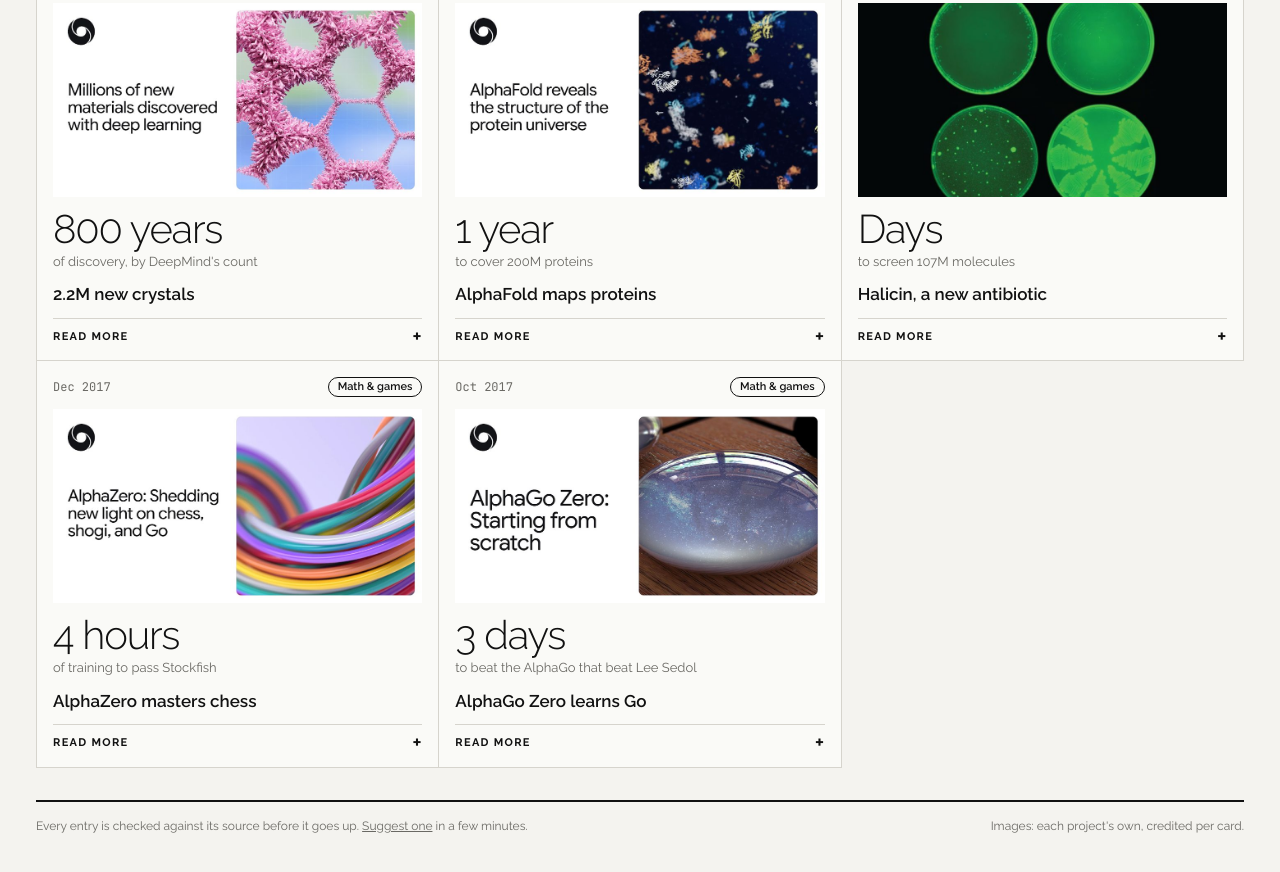
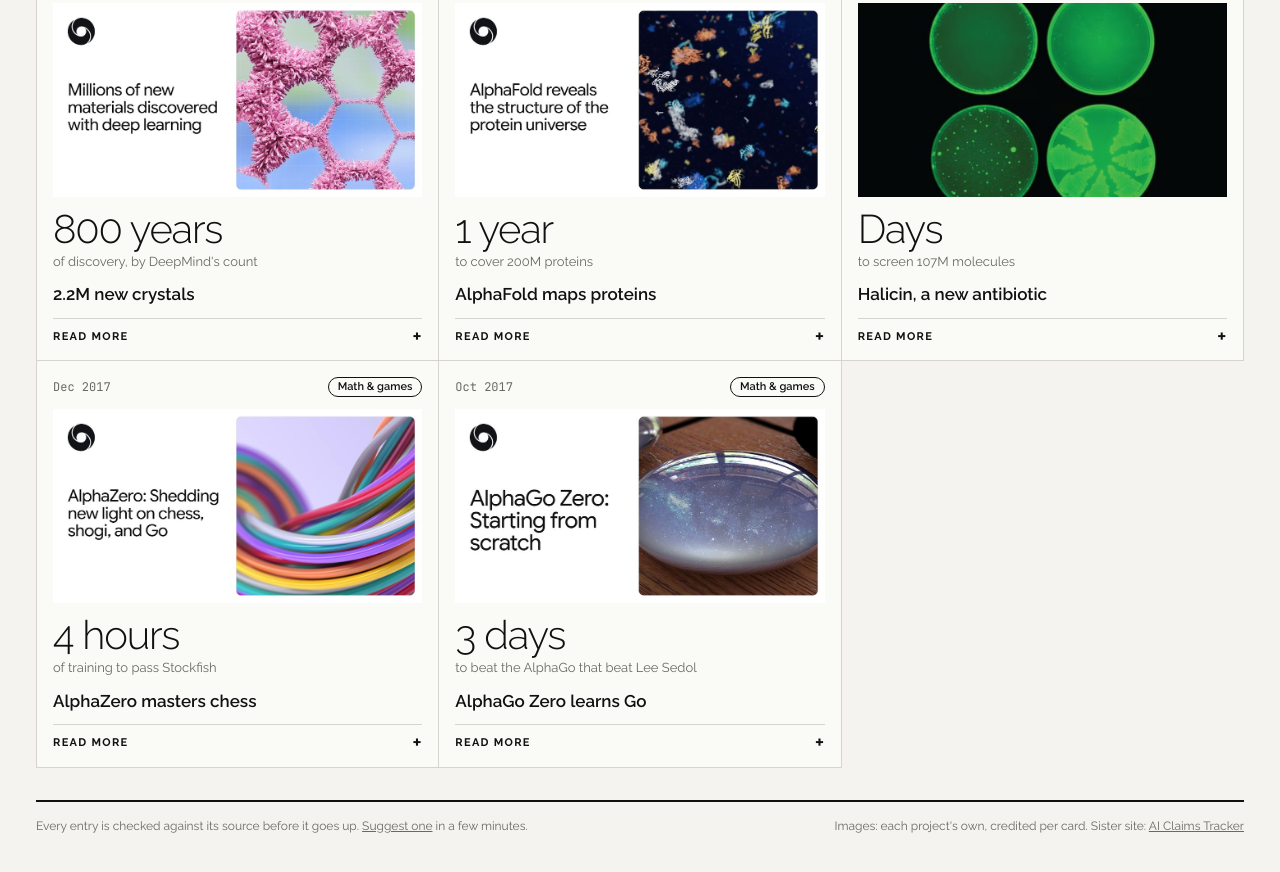
Before and after one commit to woletee/fast-with-ai, a plain HTML site: page index.html in a window 1280 px wide. Shown: the part 3234-4106 px from the top of the page. Drawn offline with Linux system fonts and the light colour scheme.

Commit message:
Link to the AI Claims Tracker

```diff
--- a/index.html
+++ b/index.html
@@ -108,7 +108,7 @@ h1{font-family:var(--display);font-weight:200;letter-spacing:-.04em;
 
   <footer class="fine">
     <span>Every entry is checked against its source before it goes up. <a href="https://github.com/woletee/fast-with-ai/issues/new?template=new-entry.yml" target="_blank" rel="noopener">Suggest one</a> in a few minutes.</span>
-    <span>Images: each project's own, credited per card.</span>
+    <span>Images: each project's own, credited per card. Sister site: <a href="https://woletee.github.io/ai-claims-tracker/">AI Claims Tracker</a></span>
   </footer>
 </div>
 
```
